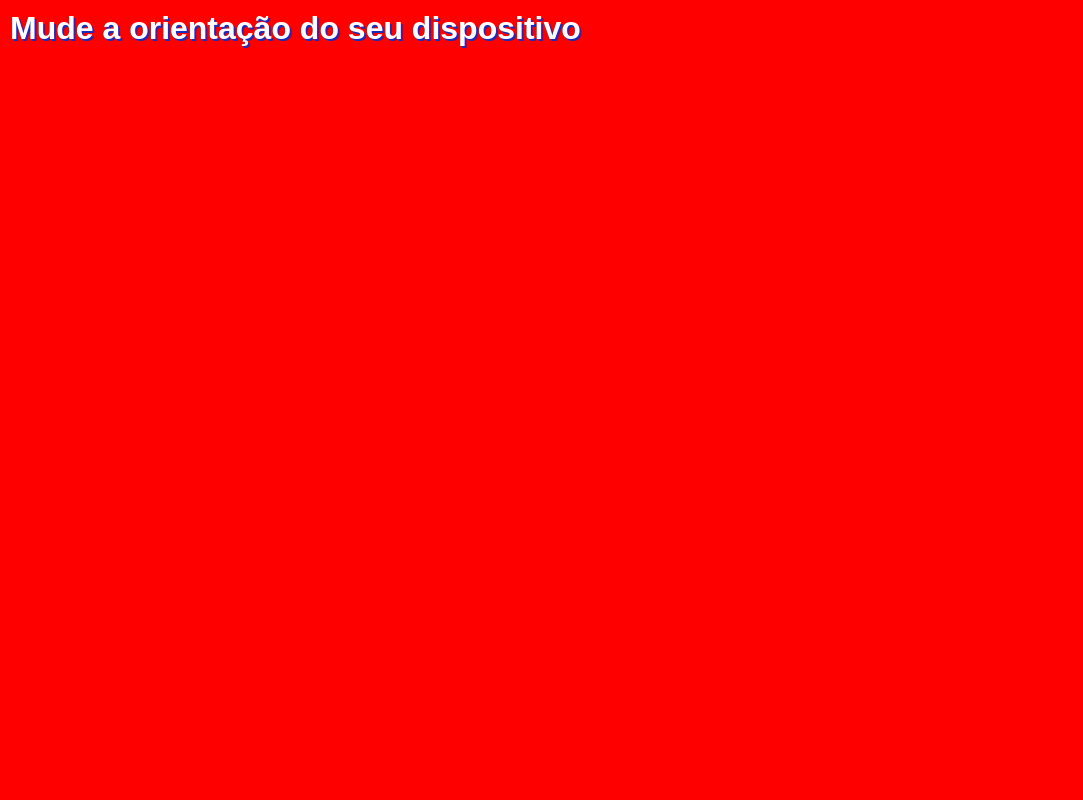
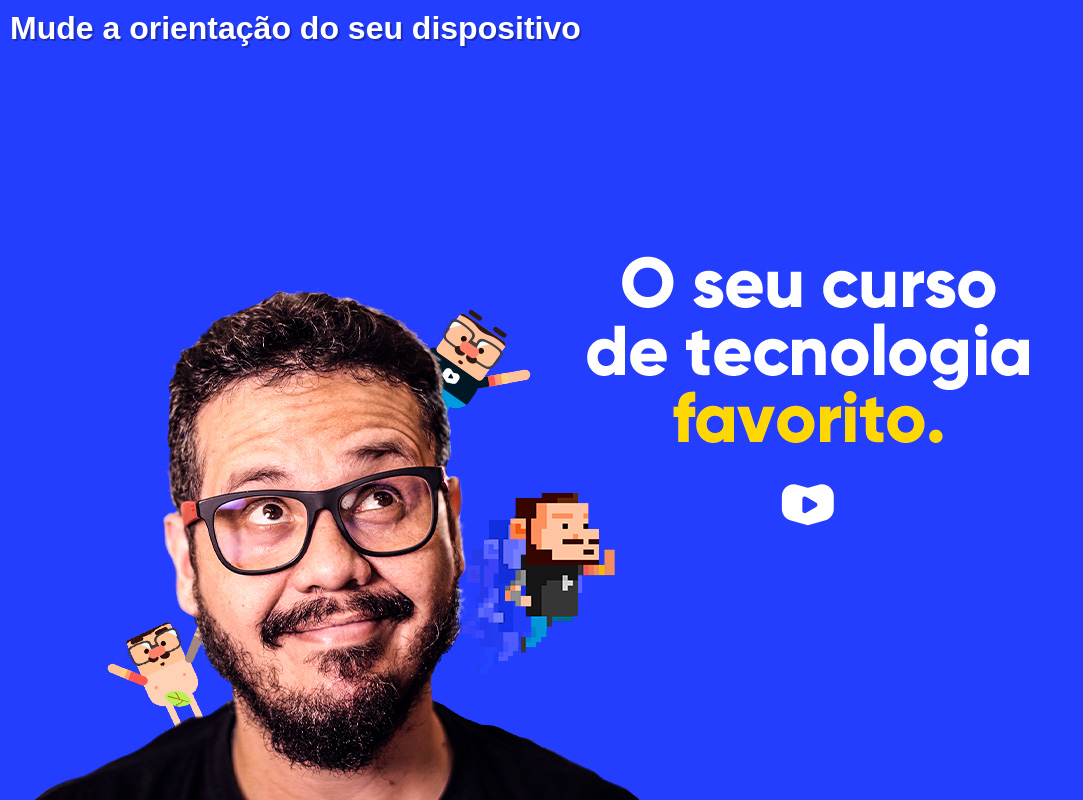
Before and after one commit to WillianSimon/exercicios-curso-de-html-css, a plain HTML site: page ex026/mq002/index.html in a window 1280 px wide. Shown: the whole page, without its empty margins (0-1083 px from the left). Drawn offline with Linux system fonts and the light colour scheme.

Commit message:
exercicio 002 completo!

```diff
--- a/ex026/mq002/estilos/paisagem.css
+++ b/ex026/mq002/estilos/paisagem.css
@@ -3,5 +3,7 @@
 /*Aparelho em modo Paisagem*/
 
 body{
-    background-color: red;
+    background-image: url(../imagens/cev-landscape.jpg);
+    background-position: left bottom;
+
 }
--- a/ex026/mq002/estilos/retrato.css
+++ b/ex026/mq002/estilos/retrato.css
@@ -3,5 +3,6 @@
 /*Aparelho em modo retrato*/
 
 body{
-    background-color: darkgreen;
+    background-image: url(../imagens/cev-portrait.jpg);
+    background-position: center bottom;
 }
--- a/ex026/mq002/estilos/style.css
+++ b/ex026/mq002/estilos/style.css
@@ -12,6 +12,7 @@ html, body{
     width: 100vw;
     height: 100vh;
     background-color: #233eff;
+    background-repeat: no-repeat;
 }
 
 h1{
```
